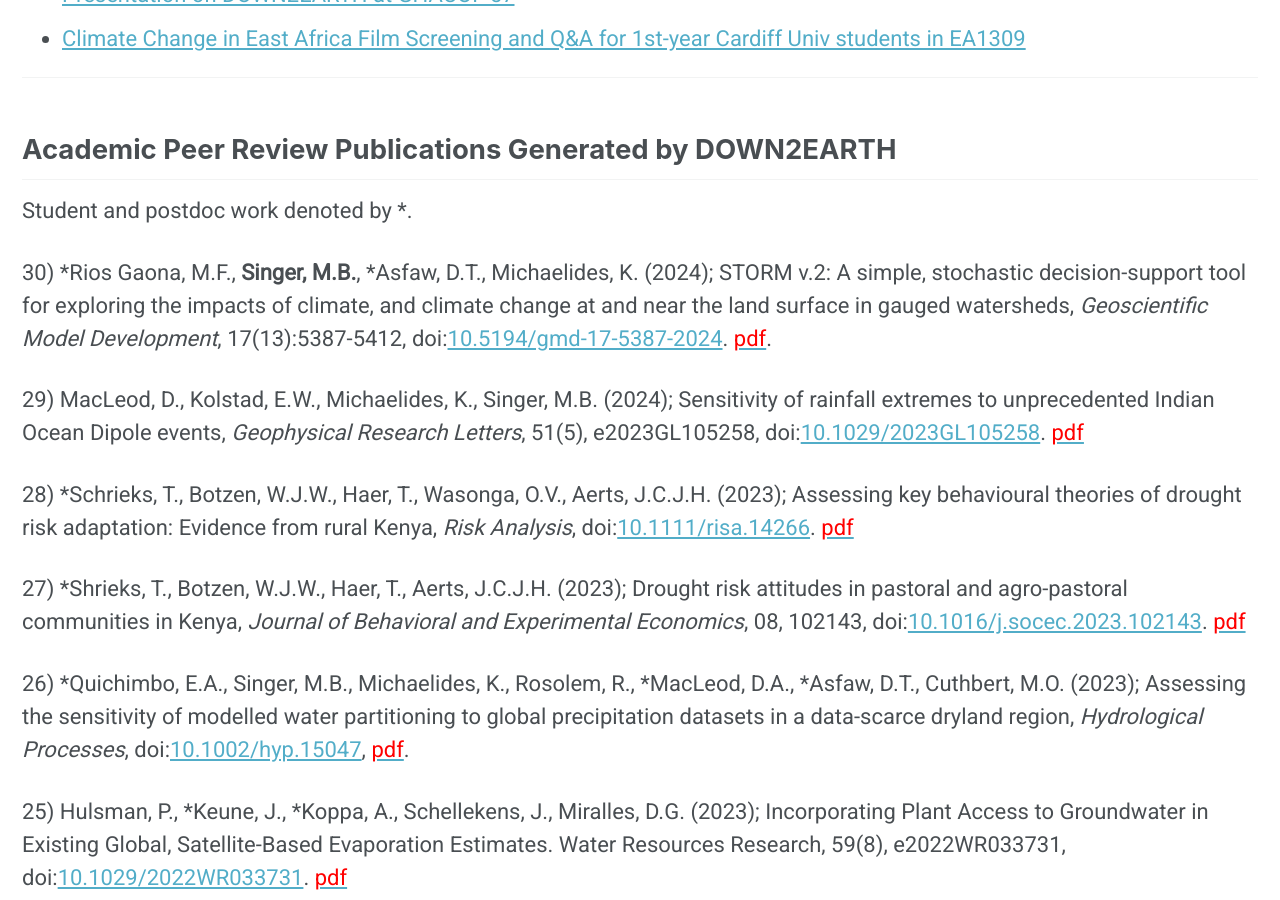
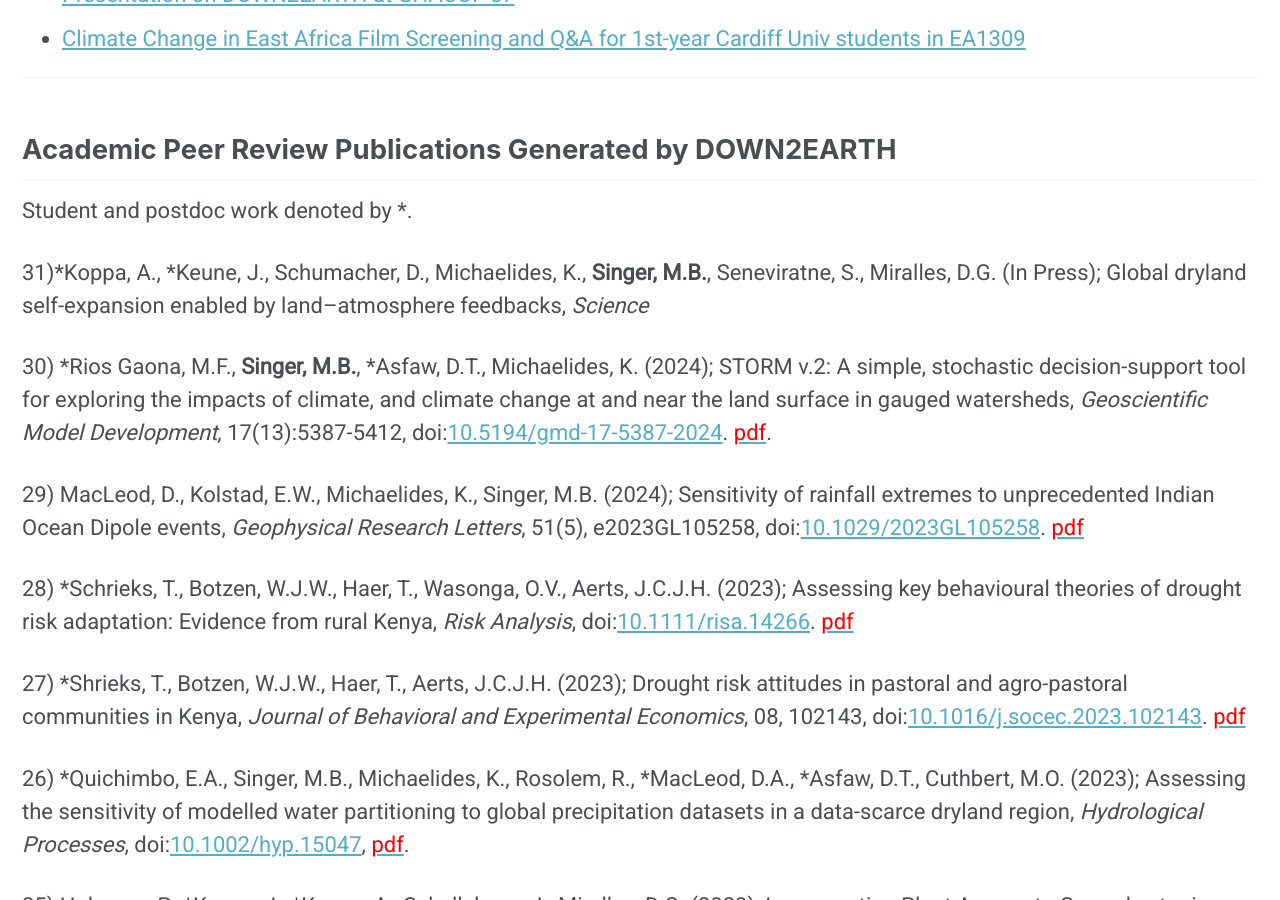
Before and after one commit to ucsb-eri/down2earth, a Jekyll site: the page built from _pages/outputs.md, in a window 1280 px wide and 900 px high, scrolled down 5632 px. Built offline with Jekyll 4.4.1, drawn with Linux system fonts in a browser that asks for light colours; nearby versions of some CDN libraries; comment, search, counter and statistics services are not loaded.

Commit message:
Update outputs.md

```diff
--- a/_pages/outputs.md
+++ b/_pages/outputs.md
@@ -132,6 +132,8 @@
 
 ## Academic Peer Review Publications Generated by DOWN2EARTH
 Student and postdoc work denoted by *.
+
+31)*Koppa, A., *Keune, J., Schumacher, D., Michaelides, K., **Singer, M.B.**, Seneviratne, S., Miralles, D.G. (In Press); Global dryland self-expansion enabled by land–atmosphere feedbacks, _Science_
 
 30) *Rios Gaona, M.F., **Singer, M.B.**, *Asfaw, D.T., Michaelides, K. (2024); STORM v.2: A simple, stochastic decision-support tool for exploring the impacts of climate, and climate change at and near the land surface in gauged watersheds, _Geoscientific Model Development_, 17(13):5387-5412,
 doi:[10.5194/gmd-17-5387-2024](https://gmd.copernicus.org/articles/17/5387/2024/). [<span style="color:red">pdf</span>](../assets/pdfs/publications/RiosGaona_etal_2024.pdf).
```
